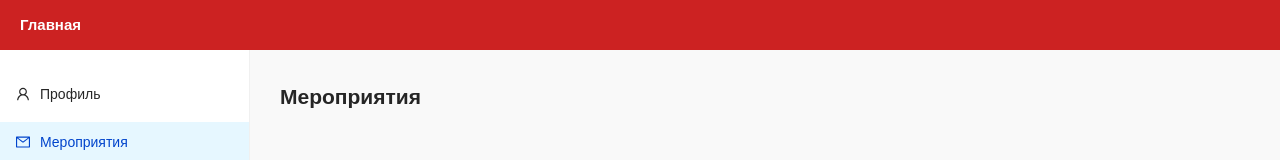
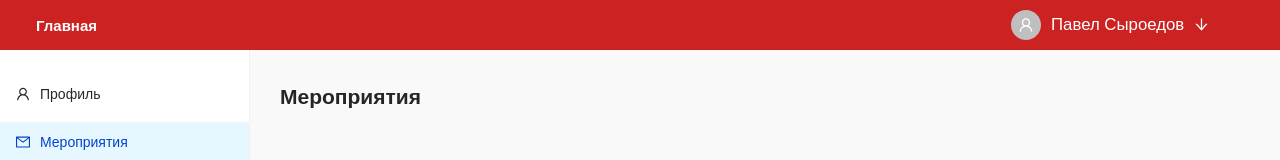
Before and after one commit to RTUITLab/MoscowCityHack-Front, a Next.js app: page /account/events in a window 1280 px wide. Shown: the top 160 px of the page. Built offline with nearby package versions, Linux system fonts and the light colour scheme; no server answers; a web font is replaced by a local one.

Commit message:
add profile in header

```diff
--- a/components/Header/Header.js
+++ b/components/Header/Header.js
@@ -1,19 +1,43 @@
 import styles from './Header.module.scss';
 import { useRouter } from 'next/router';
+import { useContext } from 'react';
+import MainContext from '../../contexts/MainContext';
+import { Popover, Button } from 'antd';
+import { ArrowDownOutlined } from '@ant-design/icons';
 
 export default function Header({ disableButtons }) {
+ const [state, useState] = useContext(MainContext);
  const router = useRouter();
 
  return (
   <div className={styles.parent}>
    {!disableButtons ? (
     <>
-     <span
+     <Button
+      type="text"
+      style={{ display: 'flex', color: 'white' }}
       onClick={() => {
        router.push('/');
       }}>
       Главная
-     </span>
+     </Button>
+     <Popover
+      title={state.user.name}
+      content={() => {
+       return (
+        <div style={{ display: 'grid', gap: '15px' }}>
+         <Button>Настройки</Button>
+         <Button>Выйти</Button>
+        </div>
+       );
+      }}
+      placement="bottom">
+      <Button type="text" className={styles.accountButton}>
+       <img src="/images/avatar.svg" width={30} />
+       <div>{state.user.name}</div>
+       <ArrowDownOutlined className={styles.arrow} />
+      </Button>
+     </Popover>
      {/*<span>Топ компаний</span>*/}
      {/*<span>Топ организаций</span>*/}
     </>
--- a/components/Header/Header.module.scss
+++ b/components/Header/Header.module.scss
@@ -5,7 +5,25 @@
  display: flex;
  align-items: center;
  padding-left: 20px;
- gap: 20px;
+ gap: 70%;
+ font-size: 1.5em;
+ .accountButton {
+  display: flex;
+  justify-content: flex-start;
+  gap: 10px;
+  font-size: 0.8em;
+  align-items: center;
+  flex-direction: row;
+  color: white;
+  .arrow {
+   transition: transform 0.5s;
+  }
+  &:hover {
+   .arrow {
+    transform: rotate(180deg);
+   }
+  }
+ }
  span {
   font-weight: 700;
   font-size: 15px;
```
Also changed, not shown: public/images/avatar.svg (added).
